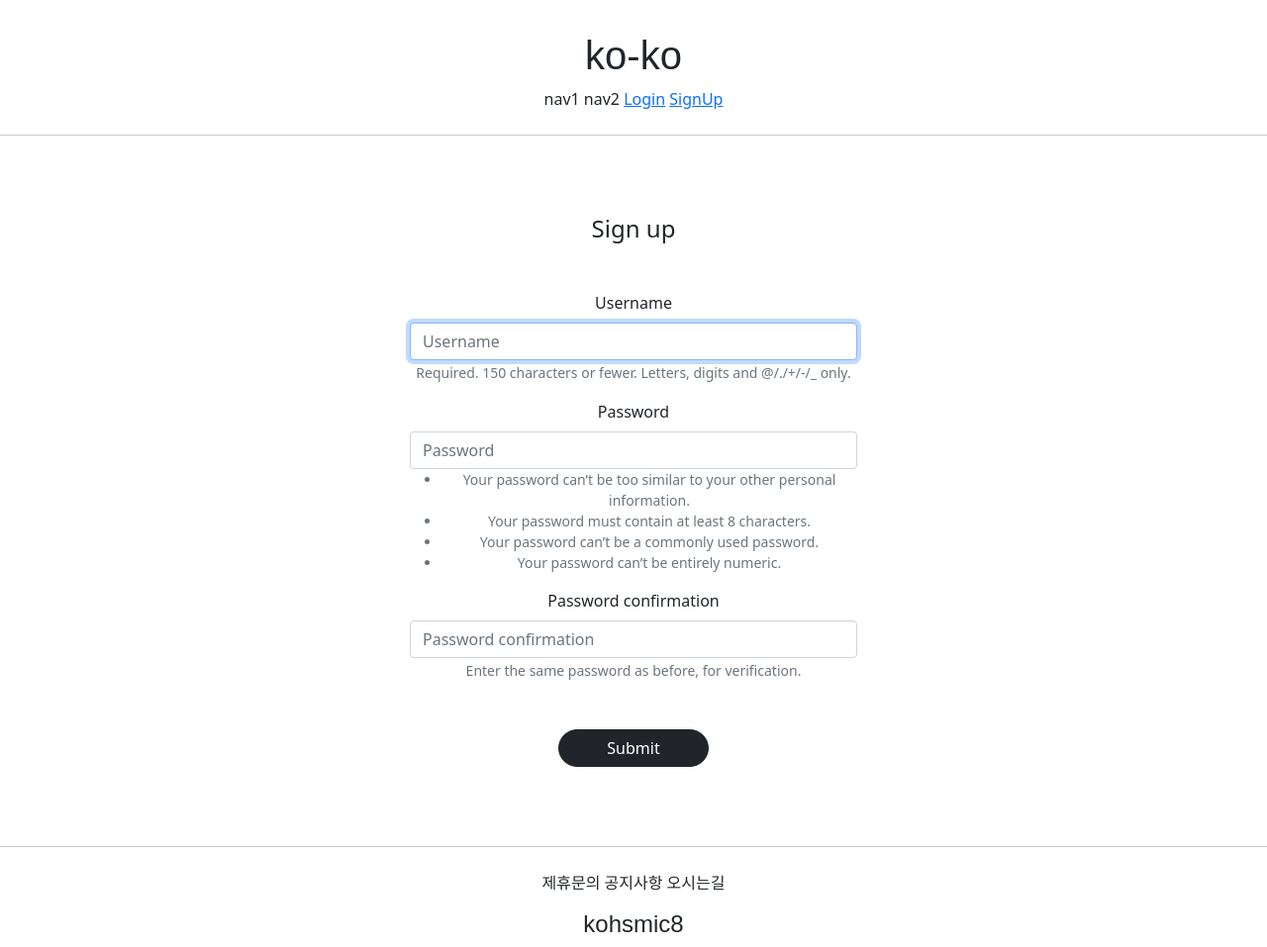
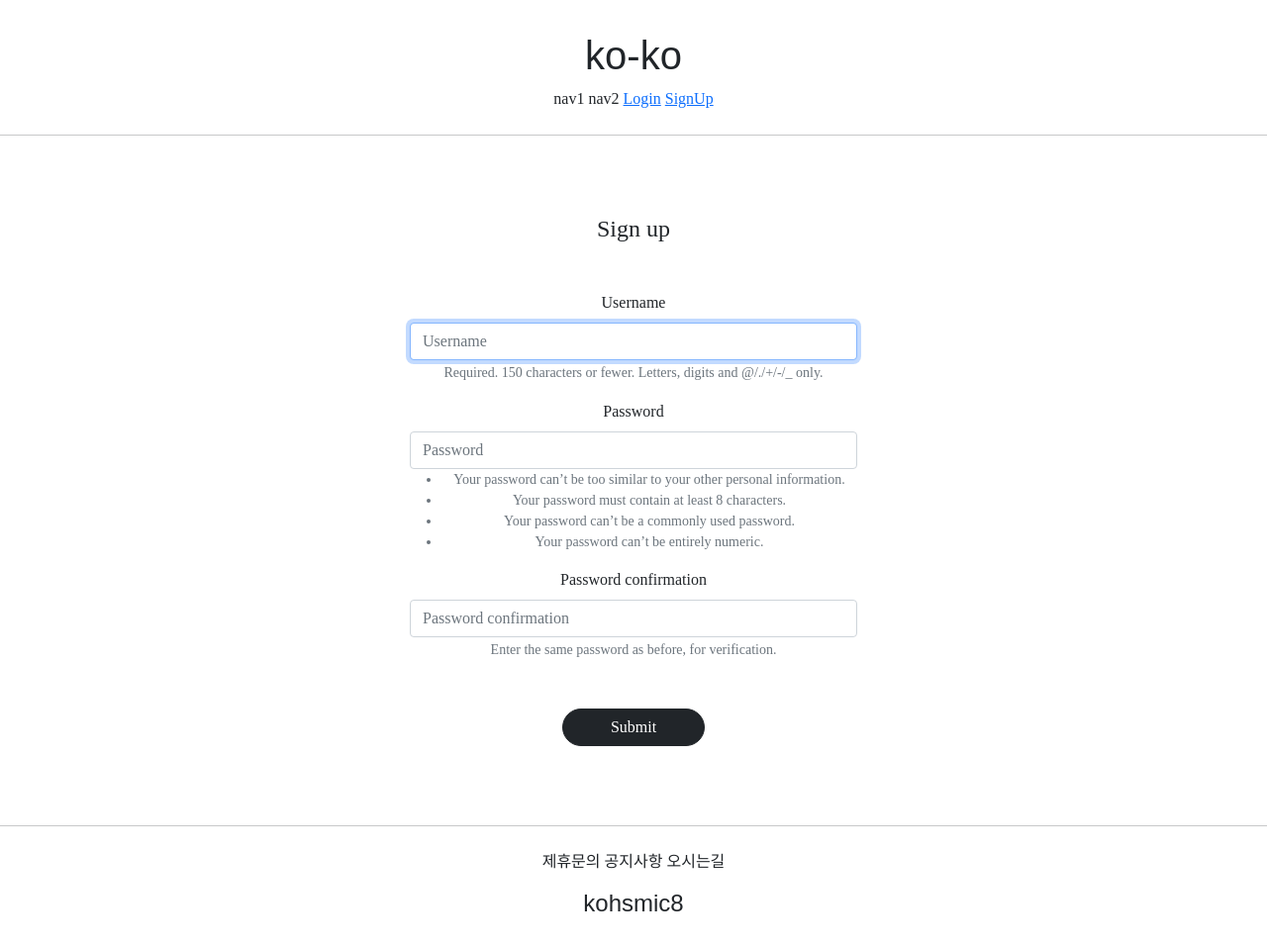
Before and after one commit to kohsmic8/test33, a Django app: page /accounts/create/ in a window 1280 px wide. Shown: the whole page at 99% size. After the commit the page ends 921 px from the top, so only its background shows below. Run offline with Django 3.2, Linux system fonts and the light colour scheme; parts of the project's set-up code (start-up, migrations or seed data) failed here and were passed over; some libraries are stand-ins or nearby versions; some web fonts are replaced.

Commit message:
7.16 test33 commit 2

```diff
--- a/templates/base.html
+++ b/templates/base.html
@@ -1,7 +1,8 @@
 <!DOCTYPE html>
 <html lang="en">
 {% include 'head.html' %}
-<body>
+
+<body style="font-family: NanumSquareR">
 
 {% include 'header.html' %}
 
--- a/templates/head.html
+++ b/templates/head.html
@@ -12,5 +12,30 @@
     <link rel="preconnect" href="https://fonts.gstatic.com" crossorigin>
     <link href="https://fonts.googleapis.com/css2?family=Bebas+Neue&family=Playfair+Display&display=swap" rel="stylesheet">
 
+    {# DEFAULT CSS 링크   #}
     <link rel="stylesheet" type="text/css"  href="{% static 'base.css' %}">
+
+    <style>
+        @font-face {
+            font-family: 'NanumSquareR';
+            src: local('NanumSquareR'),
+            url("{% static 'fonts/NanumSquareR.otf' %}") format("opentype");
+        }
+        @font-face {
+            font-family: 'NanumSquareEB';
+            src: local('NanumSquareEB'),
+            url("{% static 'fonts/NanumSquareEB.otf' %}") format("opentype");
+        }
+        @font-face {
+            font-family: 'NanumSquareB';
+            src: local('NanumSquareB'),
+            url("{% static 'fonts/NanumSquareB.otf' %}") format("opentype");
+        }
+        @font-face {
+            font-family: 'NanumSquareL';
+            src: local('NanumSquareL'),
+            url("{% static 'fonts/NanumSquareL.otf' %}") format("opentype");
+        }
+    </style>
+
 </head>
```
Also changed, not shown: static/font/NanumSquareB.otf (added), static/font/NanumSquareEB.otf (added), static/font/NanumSquareL.otf (added), static/font/NanumSquareR.otf (added).
